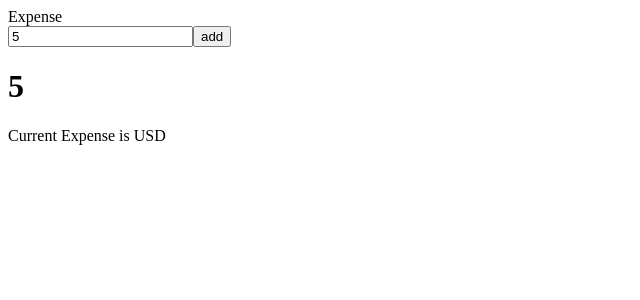
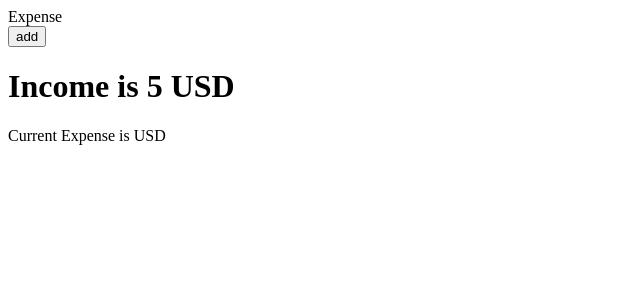
Before and after one commit to ligilv/2021-expense, a React (Create React App) app: page / in a window 1280 px wide. Both pictures are taken after typing "5" into the empty fields and a click on the button "add". Shown: the top 300 px of the page, without its empty margins (0-640 px from the left). Built offline with nearby package versions, Linux system fonts and the light colour scheme.

Commit message:
input hides on clicking submit

```diff
--- a/src/Components/Income.js
+++ b/src/Components/Income.js
@@ -2,19 +2,22 @@ import React, { useState } from "react";
 
 function Income() {
   const [income, setIncome] = useState();
+  const [hide, setHide] = useState(false);
   const [incometrack, setIncomeTrack] = useState();
   const trackinput = (e) => {
     setIncomeTrack(e.target.value);
-    console.log(incometrack);
   };
   const setit = (e) => {
     e.preventDefault();
     setIncome(incometrack);
+    setHide(!hide);
   };
   return (
     <div>
       <form>
         <input
+          //conditiional rendering in style input when income is added it get hidden
+          style={{ display: hide ? "none" : "" }}
           type="number"
           placeholder="Please enter your Income"
           onChange={trackinput}
@@ -23,7 +26,11 @@ function Income() {
           add
         </button>
       </form>
-      {incometrack >= 0 ? <h1>{income}</h1> : <h1>Please add valid Income</h1>}
+      {incometrack >= 0 || "" ? (
+        <h1>Income is {incometrack} USD</h1>
+      ) : (
+        <h1>Please add valid Income</h1>
+      )}
       {/* Income is {income} USD */}
     </div>
   );
```
